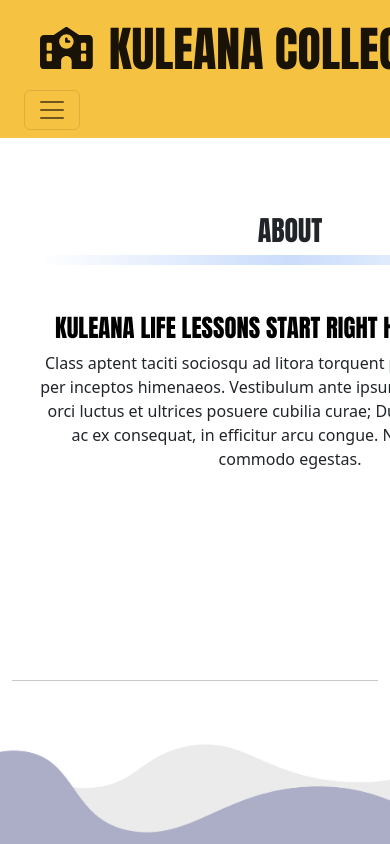
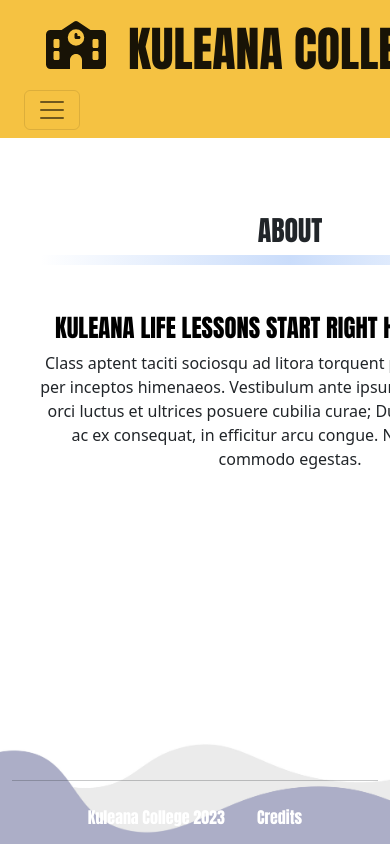
Before and after one commit to lizzypine/kuleana-college, a React (Create React App) app: page /about in a window 390 px wide. Shown: the top 844 px of the page. Built offline with nearby package versions, Linux system fonts and the light colour scheme.

Commit message:
Fixed mobile menu toggle

```diff
--- a/public/index.html
+++ b/public/index.html
@@ -8,6 +8,12 @@
     <meta name="Kuleana College" content="" />
     <link rel="apple-touch-icon" href="%PUBLIC_URL%/favicon.ico" />
     <link rel="stylesheet" href="https://fonts.googleapis.com/icon?family=Material+Icons" />
+    <script
+      defer
+      src="https://cdn.jsdelivr.net/npm/bootstrap@5.3.0-alpha1/dist/js/bootstrap.bundle.min.js"
+      integrity="sha384-w76AqPfDkMBDXo30jS1Sgez6pr3x5MlQ1ZAGC+nuZB+EYdgRZgiwxhTBTkF7CXvN"
+      crossorigin="anonymous"
+    ></script>
 
     <!--
       manifest.json provides metadata used when your web app is installed on a
--- a/src/App.css
+++ b/src/App.css
@@ -9,8 +9,8 @@ body {
 
 .footer {
   position: relative;
-  margin-top: -200px; /* negative value of footer height */
-  height: 200px;
+  margin-top: -200px;
+  height: 100px;
   clear: both;
   padding-top: 20px;
 }
@@ -81,8 +81,8 @@ h3 {
 }
 
 .card {
-  max-width: 690px;
-  height: 410px;
+  width: 26rem;
+  height: 20rem;
   box-shadow: 0 10px 20px 0 rgba(0, 0, 0, 0.3);
   transition: 0.3s;
 }
@@ -92,11 +92,11 @@ h3 {
 }
 
 .subjectsContainer {
-  max-width: 60%;
+  max-width: 90%;
 }
 
 .subjectLessonImage {
-  max-height: 320px;
+  width: 20rem;
 }
 
 @media (prefers-reduced-motion: no-preference) {
@@ -159,8 +159,8 @@ h3 {
     font-size: 2rem;
   } */
 
-  .card {
+  /* .card {
     max-width: 870px;
     height: 600px;
-  }
+  } */
 }
--- a/src/components/Navbar.jsx
+++ b/src/components/Navbar.jsx
@@ -5,27 +5,29 @@ import { faSchool } from '@fortawesome/free-solid-svg-icons'
 function Navbar() {
   return (
     <nav className="navbar navbar-expand-lg px-4 mb-4">
-      <Link class="navbar-brand ms-3 text-uppercase" Link to="/">
-        <div className="">
-          <FontAwesomeIcon
-            icon={faSchool}
-            width="1.1em"
-            class="d-inline-block me-3 align-baseline"
-          />
-          Kuleana College
+      <Link className="navbar-brand ms-3 text-uppercase" Link to="/">
+        <div className="d-flex">
+          <div>
+            <FontAwesomeIcon
+              icon={faSchool}
+              width="1.5em"
+              className="d-inline-block me-3 align-baseline"
+            />
+          </div>
+          <div>Kuleana College</div>
         </div>
       </Link>
       <button
         className="navbar-toggler"
         type="button"
-        data-toggle="collapse"
-        data-target="#navbarNavAltMarkup"
-        aria-controls="navbarNavAltMarkup"
+        data-bs-toggle="collapse"
+        data-bs-target="#navbarText"
+        aria-controls="navbarText"
         aria-expanded="false"
         aria-label="Toggle navigation">
         <span className="navbar-toggler-icon"></span>
       </button>
-      <div className="collapse navbar-collapse justify-content-end" id="navbarNavAltMarkup">
+      <div className="navbar-collapse justify-content-end collapse" id="navbarText">
         <div className="navbar-nav h3 m-2">
           <Link className="nav-item nav-link mx-4 text-uppercase" Link to="/about">
             About
--- a/src/data/subjects.js
+++ b/src/data/subjects.js
@@ -3,8 +3,8 @@ import { createApi, fetchBaseQuery } from '@reduxjs/toolkit/query/react'
 // Define a service using a base URL and expected endpoints
 export const subjectsApi = createApi({
   reducerPath: 'subjectsApi',
-  // baseQuery: fetchBaseQuery({ baseUrl: '/' }),
-  baseQuery: fetchBaseQuery({ baseUrl: 'https://www.kuleanacollege.com/' }),
+  baseQuery: fetchBaseQuery({ baseUrl: '/' }),
+  // baseQuery: fetchBaseQuery({ baseUrl: 'https://www.kuleanacollege.com/' }),
   endpoints: (builder) => ({
     getSubjects: builder.query({
       query: () => 'subjectsapi.aspx'
```
Also changed, not shown: src/notes.txt (added).
